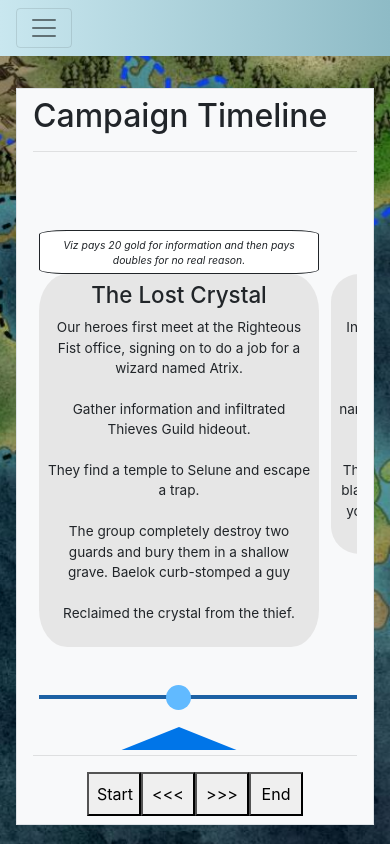
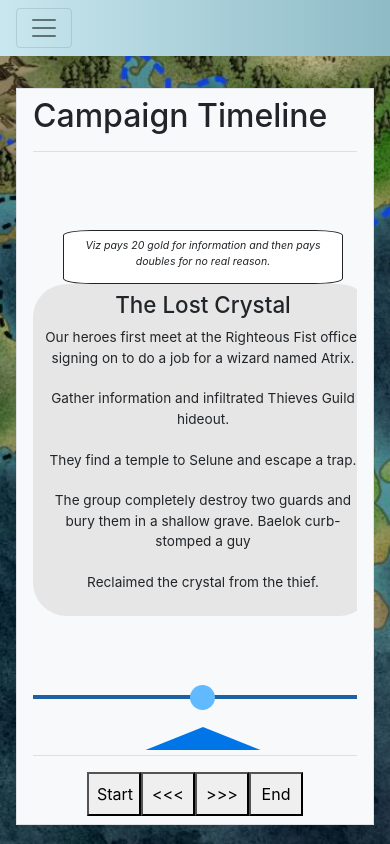
Before and after one commit to jonesec2/Decent_Humanoids, a React (Create React App) app: page /timeline in a window 390 px wide. Shown: the top 844 px of the page. Built offline with nearby package versions, Linux system fonts and the light colour scheme.

Commit message:
restyled to different mobile sizes

```diff
--- a/src/pages/Home.css
+++ b/src/pages/Home.css
@@ -325,6 +325,7 @@
       max-height: 400px;
       padding-top: 0.5rem;
       padding-bottom: 0.5rem;
+      overflow: auto;
    }
 
    .dot {
@@ -348,16 +349,13 @@
 
 }
 
-@media (max-width: 543px) {
+@media (max-width: 540px) {
 
    .timelineContainer {
-      position: relative;
-      /* bottom: -600px; */
-      width: 340px;
-      bottom: 0;
+      width: 468px;
       margin-left: 6px!important;
       margin-right: 6px!important;
-      font-size: 0.9rem;
+      font-size: 0.95rem;
    }
 
    h3 {
@@ -365,24 +363,90 @@
    }
 
    .noBlurb {
-      height: 44px;
+      height: 56px;
    }
 
    .topBlurb {
       min-width: 200px;
       max-width: 340px;
-      max-height: 44px;
-      min-height: 44px;
-      padding: 0.4rem;
+      max-height: 56px;
+      min-height: 56px;
+      padding: 0.3rem;
       font-size: 0.7rem;
 
    }
 
    .mainInfo {
       min-height: 280px;
-      max-height: 400px;
+      max-height: 380px;
       padding-top: 0.5rem;
       padding-bottom: 0.5rem;
+      overflow: auto;
+   }
+
+   .dot {
+      margin-left: 47.3%;
+      margin-bottom: -17.5rem;
+   }
+
+   .line {
+      margin-bottom: -16.8rem;
+   }
+
+   .sessionNumber {
+      margin-left: 33.9%;
+      margin-bottom: -22rem;
+   }
+
+   .days {
+      margin-left: 33.9%;
+      bottom: -23.8rem;
+   }
+
+   .timeline {
+      min-height: 582px;
+      max-height: 582px;
+   }
+
+   .hrTime {
+      margin-top: 5px;
+   }
+
+}
+
+@media (max-width: 414px) {
+
+   .timelineContainer {
+      width: 340px;
+      margin-left: 6px!important;
+      margin-right: 6px!important;
+      font-size: 0.85rem;
+   }
+
+   h3 {
+      font-size: 1.4rem;
+   }
+
+   .noBlurb {
+      height: 54px;
+   }
+
+   .topBlurb {
+      min-width: 200px;
+      max-width: 280px;
+      max-height: 54px;
+      min-height: 54px;
+      padding: 0.4rem;
+      font-size: 0.66rem;
+
+   }
+
+   .mainInfo {
+      min-height: 280px;
+      max-height: 360px;
+      padding-top: 0.5rem;
+      padding-bottom: 0.5rem;
+      overflow: auto;
    }
 
    .dot {
@@ -415,13 +479,10 @@
 
 }
 
-@media (max-width: 420px) {
+@media (max-width: 375px) {
 
    .timelineContainer {
-      position: relative;
-      /* bottom: -600px; */
-      width: 280px;
-      bottom: 0;
+      width: 300px;
       margin-left: 6px!important;
       margin-right: 6px!important;
       font-size: 0.85rem;
@@ -432,24 +493,25 @@
    }
 
    .noBlurb {
-      height: 44px;
+      height: 54px;
    }
 
    .topBlurb {
       min-width: 200px;
       max-width: 280px;
-      max-height: 44px;
-      min-height: 44px;
+      max-height: 54px;
+      min-height: 54px;
       padding: 0.4rem;
-      font-size: 0.65rem;
+      font-size: 0.66rem;
 
    }
 
    .mainInfo {
       min-height: 280px;
-      max-height: 400px;
+      max-height: 360px;
       padding-top: 0.5rem;
       padding-bottom: 0.5rem;
+      overflow: auto;
    }
 
    .dot {
@@ -482,72 +544,63 @@
 
 }
 
-@media (max-width: 321px) {
-/*
-   .minHome {
-      max-height: 620px !important;
-   } */
-
-   .mobileSM {
-      line-height: 1.2;
-   }
+@media (max-width: 360px) {
 
    .timelineContainer {
-      width: 250px;
-      margin-left: 2px!important;
-      margin-right: 2px!important;
-      font-size: 0.78rem;
-      line-height: 1.2;
+      width: 290px;
+      margin-left: 6px!important;
+      margin-right: 6px!important;
+      font-size: 0.85rem;
    }
 
    h3 {
-      font-size: 1.2rem;
+      font-size: 1.4rem;
    }
 
    .noBlurb {
-      height: 42px;
+      height: 54px;
    }
 
    .topBlurb {
       min-width: 200px;
       max-width: 280px;
-      max-height: 42px;
-      min-height: 42px;
-      padding: 0.2rem;
-      font-size: 0.65rem;
+      max-height: 54px;
+      min-height: 54px;
+      padding: 0.4rem;
+      font-size: 0.66rem;
 
    }
 
    .mainInfo {
-      min-height: 240px;
-      max-height: 320px;
+      min-height: 280px;
+      max-height: 360px;
       padding-top: 0.5rem;
       padding-bottom: 0.5rem;
+      overflow: auto;
    }
 
    .dot {
-      margin-left: 45%;
-      margin-bottom: -12.5rem;
+      margin-left: 45.5%;
+      margin-bottom: -17.5rem;
    }
 
    .line {
-      margin-bottom: -11.8rem;
+      margin-bottom: -16.8rem;
    }
 
    .sessionNumber {
-      margin-left: 20%;
-      margin-bottom: -17rem;
+      margin-left: 23.2%;
+      margin-bottom: -22rem;
    }
 
    .days {
-      margin-left: 20%;
-      bottom: -18.8rem;
-      line-height: 2;
+      margin-left: 23.2%;
+      bottom: -23.8rem;
    }
 
    .timeline {
-      min-height: 502px;
-      max-height: 502px;
+      min-height: 582px;
+      max-height: 582px;
    }
 
    .hrTime {
@@ -557,8 +610,7 @@
 }
 
 
-
-@media (max-height: 568px) {
+@media (max-width: 320px) {
 /*
    .minHome {
       max-height: 620px !important;
@@ -635,7 +687,6 @@
       width: fit-content;
       min-width: 50px;
    }
-
 }
 
 
--- a/src/pages/Timeline.js
+++ b/src/pages/Timeline.js
@@ -70,7 +70,7 @@ export default function Timeline() {
          <div className="noMatch">
             <Wrapper>
                <div className="minHome">
-                  <h1 className="text-left mobileHeading">Campaign Timeline </h1>
+                  <h1 className="text-left mobileHeading">Campaign Timeline</h1>
                   <hr />
                   <MainTime
                      myRef={myRef}
```
Lines whose indentation alone changed are shown as unchanged.
